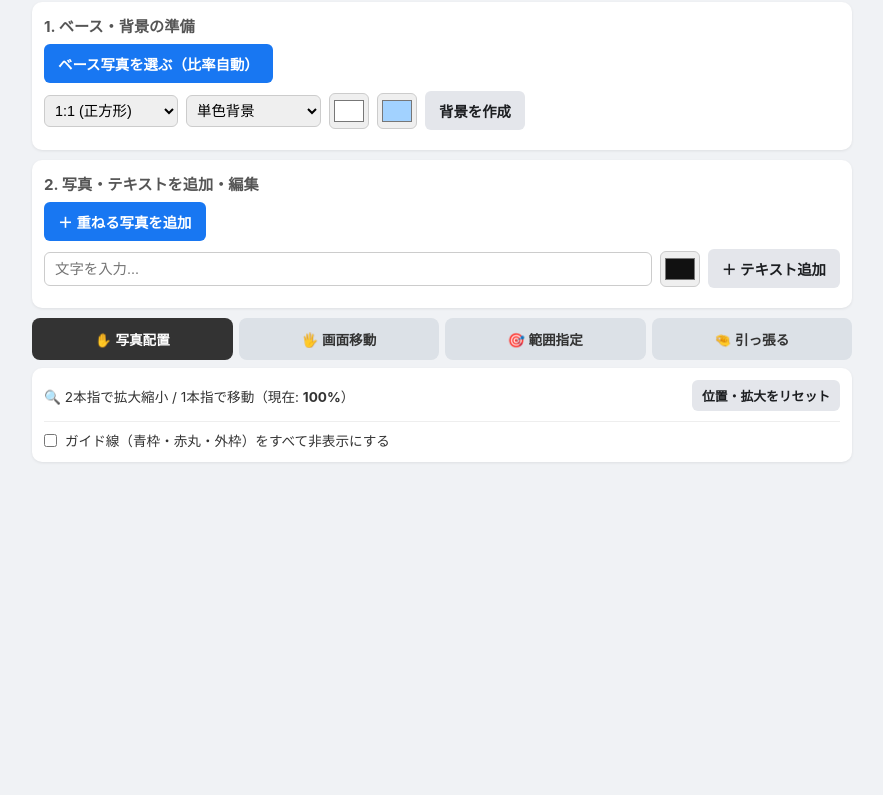
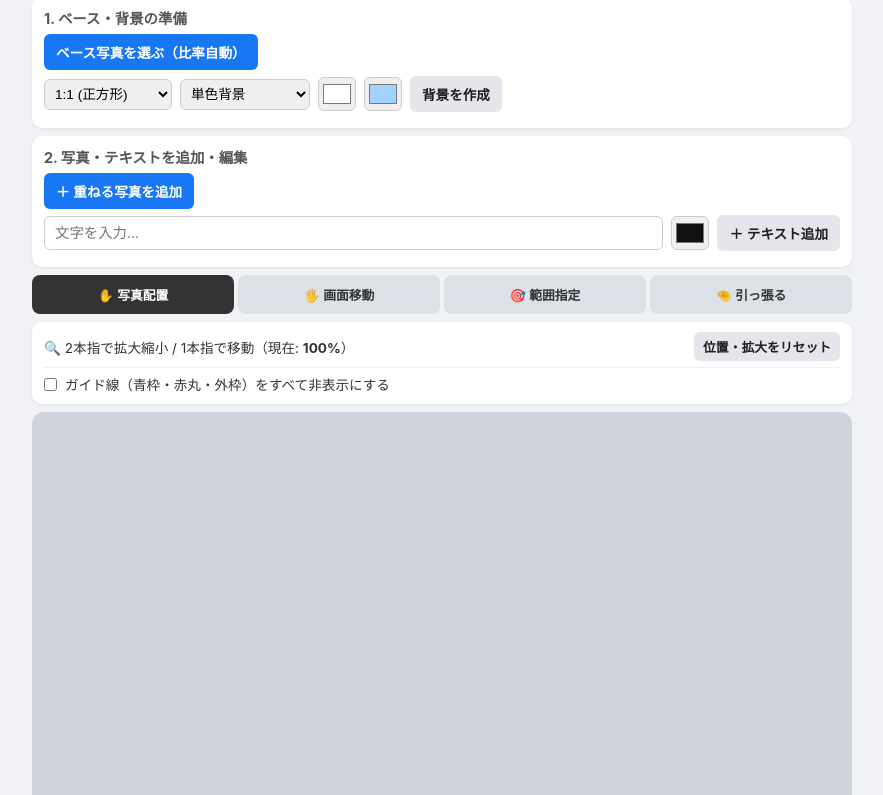
Before and after one commit to nishihararyoma-dot/Hipparu, a plain HTML site: page index.html in a window 1280 px wide. Shown: the part 51-846 px from the top of the page, without its empty margins (198-1081 px from the left). Drawn offline with Linux system fonts and the light colour scheme.

Commit message:
Update style.css

```diff
--- a/style.css
+++ b/style.css
@@ -10,7 +10,7 @@ body {
   color: #333;
   display: flex;
   justify-content: center;
-  padding: 12px;
+  padding: 10px;
 }
 
 .app-container {
@@ -19,22 +19,22 @@ body {
 }
 
 header h1 {
-  font-size: 1.25rem;
+  font-size: 1.2rem;
   text-align: center;
-  margin-bottom: 12px;
+  margin-bottom: 10px;
 }
 
 .panel {
   background: #fff;
-  padding: 12px;
+  padding: 10px 12px;
   border-radius: 10px;
   box-shadow: 0 1px 3px rgba(0,0,0,0.08);
-  margin-bottom: 10px;
+  margin-bottom: 8px;
 }
 
 .panel h2 {
-  font-size: 0.95rem;
-  margin-bottom: 8px;
+  font-size: 0.9rem;
+  margin-bottom: 6px;
   color: #555;
 }
 
@@ -43,12 +43,12 @@ header h1 {
   flex-wrap: wrap;
   gap: 8px;
   align-items: center;
-  margin-bottom: 8px;
+  margin-bottom: 6px;
 }
 
 .text-input {
   flex: 1;
-  min-width: 150px;
+  min-width: 140px;
   padding: 8px 10px;
   border: 1px solid #ccc;
   border-radius: 6px;
@@ -59,9 +59,9 @@ header h1 {
   background: #e4e6eb;
   color: #1c1e21;
   border: none;
-  padding: 9px 14px;
+  padding: 8px 12px;
   border-radius: 6px;
-  font-size: 0.9rem;
+  font-size: 0.85rem;
   font-weight: 600;
   cursor: pointer;
   display: inline-block;
@@ -78,7 +78,7 @@ header h1 {
 }
 
 .btn.small {
-  padding: 6px 10px;
+  padding: 5px 9px;
   font-size: 0.8rem;
 }
 
@@ -103,12 +103,12 @@ select, input[type="color"] {
   padding: 6px;
   border-radius: 6px;
   border: 1px solid #ccc;
-  font-size: 0.9rem;
+  font-size: 0.85rem;
 }
 
 input[type="color"] {
-  width: 40px;
-  height: 36px;
+  width: 38px;
+  height: 34px;
   padding: 2px;
 }
 
@@ -116,7 +116,7 @@ input[type="color"] {
   display: flex;
   flex-direction: column;
   gap: 8px;
-  font-size: 0.9rem;
+  font-size: 0.85rem;
   margin-top: 6px;
 }
 
@@ -132,18 +132,18 @@ input[type="color"] {
 
 .mode-tabs {
   display: flex;
-  gap: 6px;
+  gap: 4px;
   margin-bottom: 8px;
 }
 
 .tab {
   flex: 1;
-  padding: 11px 6px;
+  padding: 10px 4px;
   border: none;
   background: #dce1e7;
   color: #333;
   font-weight: bold;
-  font-size: 0.85rem;
+  font-size: 0.8rem;
   border-radius: 8px;
   cursor: pointer;
 }
@@ -154,8 +154,8 @@ input[type="color"] {
 }
 
 .guide-toggle-inner {
-  margin-top: 10px;
-  padding-top: 8px;
+  margin-top: 6px;
+  padding-top: 6px;
   border-top: 1px solid #eee;
   font-size: 0.85rem;
 }
@@ -171,30 +171,21 @@ input[type="color"] {
   display: none !important;
 }
 
-/* 拡大（ズーム）対応キャンバスエリア */
-.canvas-area {
+/* カメラ方式のビューポート：はみ出さず、拡大時も上下左右どこへでも移動可能 */
+.canvas-viewport {
+  width: 100%;
+  height: 62vh;
+  min-height: 380px;
   background: #cfd4dc;
   border-radius: 12px;
-  padding: 8px;
-  margin-bottom: 14px;
-  overflow: auto;
-  max-height: 75vh;
-  display: flex;
-  justify-content: center;
-  align-items: flex-start;
-}
-
-.canvas-zoom-wrapper {
-  width: 100%;
-  transition: width 0.1s ease-out;
-  display: flex;
-  justify-content: center;
+  margin-bottom: 12px;
+  overflow: hidden;
+  position: relative;
+  touch-action: none;
 }
 
 canvas {
   width: 100%;
-  height: auto;
+  height: 100%;
   display: block;
-  background: transparent;
-  touch-action: none;
 }
```
